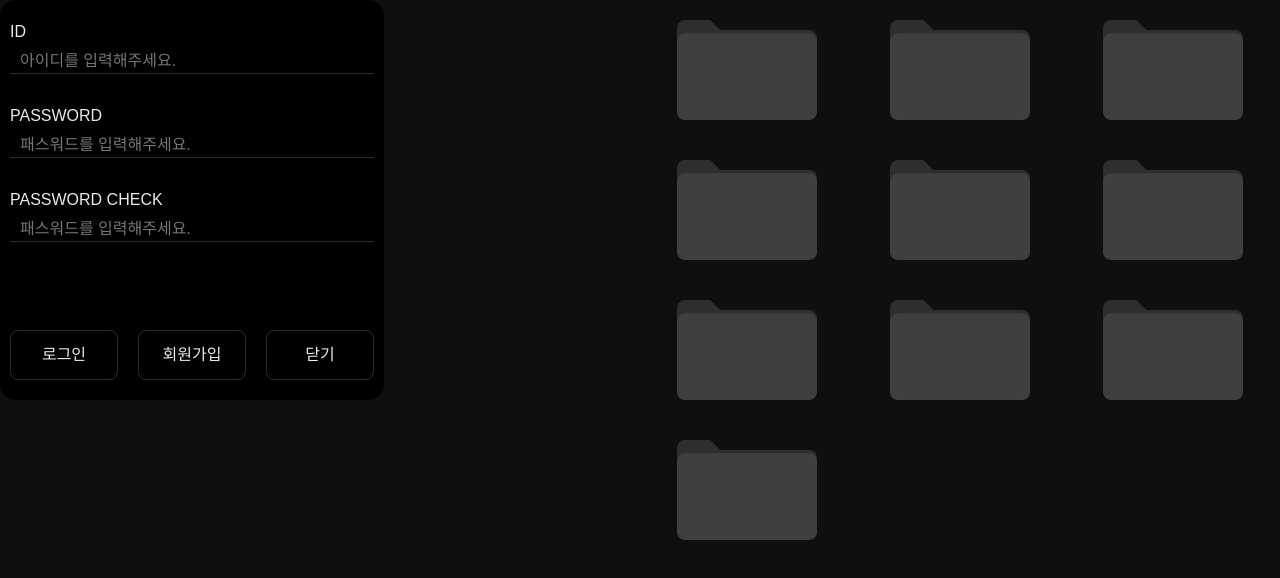
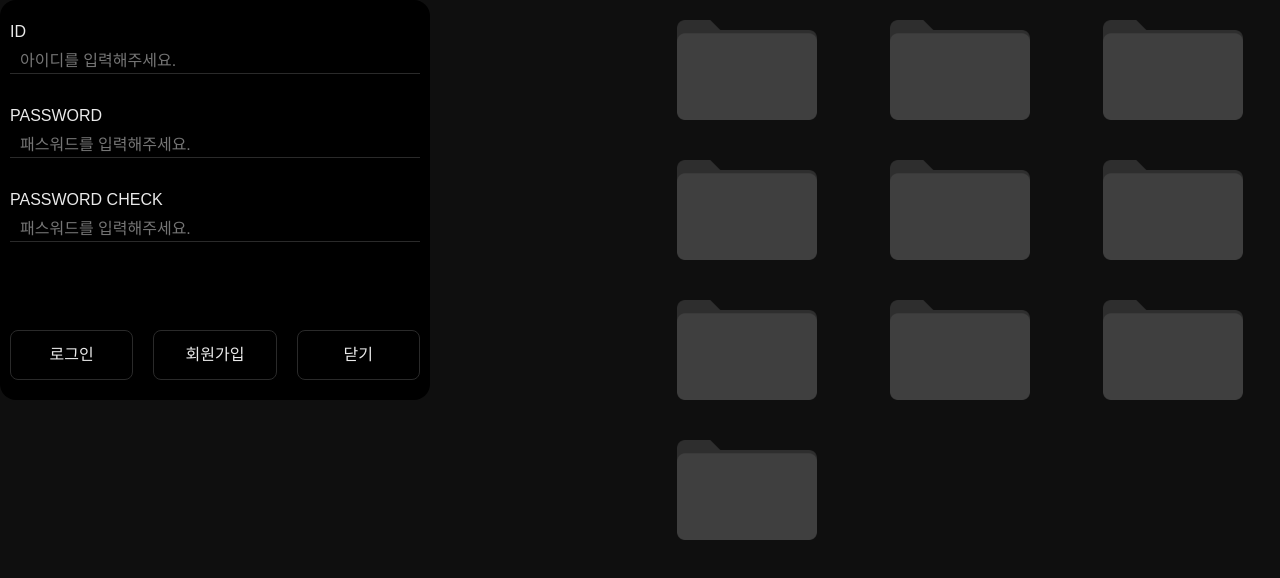
Before and after one commit to DevWonny/Re-Memory, a Next.js app: page / in a window 1280 px wide. Shown: the top 578 px of the page. Built offline with nearby package versions, Linux system fonts and the light colour scheme; no server answers.

Commit message:
Auth Modal Width 변경

```diff
--- a/styles/components/auth.scss
+++ b/styles/components/auth.scss
@@ -1,7 +1,7 @@
 @import "@/styles/globals.scss";
 div.auth-modal-container {
   background-color: #000;
-  width: 30%;
+  width: 430px;
   height: 50%;
   padding: 20px 10px;
   border-radius: 16px;
```
